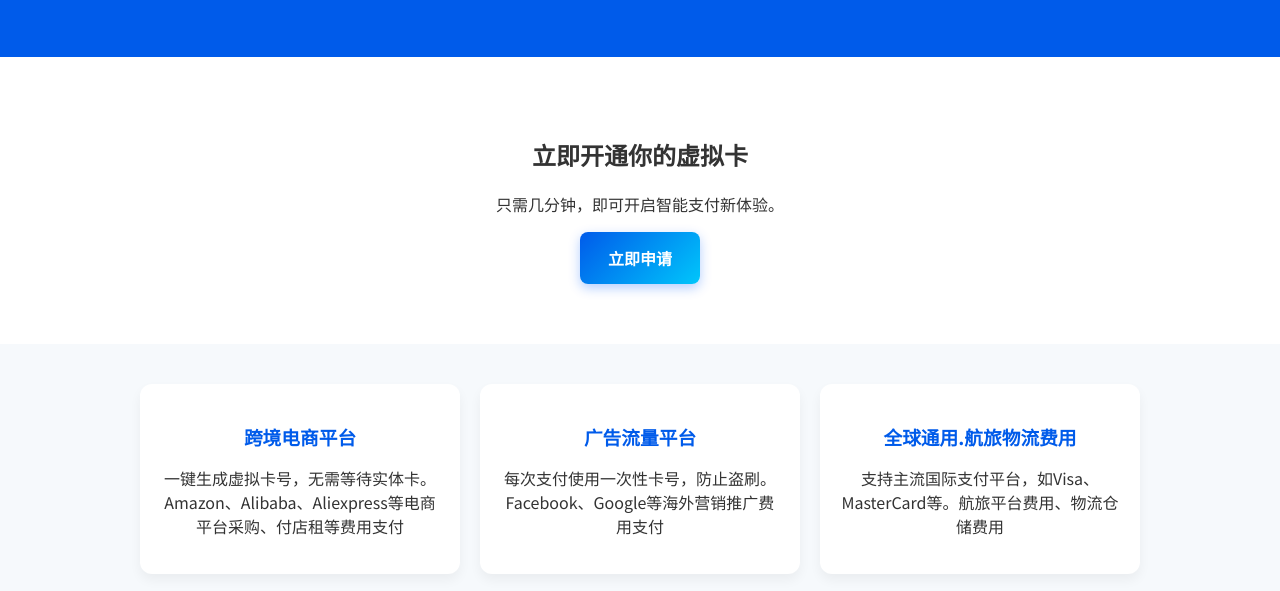
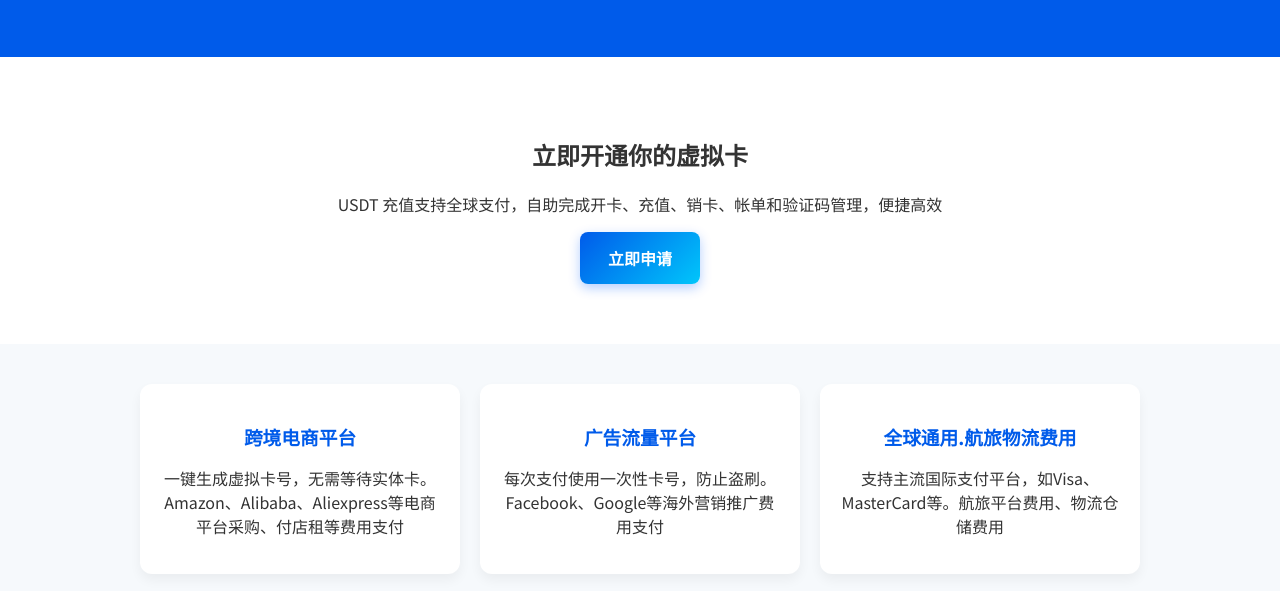
Before and after one commit to XXCOINEPAY/xxcoinepay.github.io, a plain HTML site: page index.html in a window 1280 px wide. Shown: the part 159-750 px from the top of the page. Drawn offline with Linux system fonts and the light colour scheme.

Commit message:
Update index.html

```diff
--- a/index.html
+++ b/index.html
@@ -94,7 +94,7 @@
 
 <section class="cta">
     <h2>立即开通你的虚拟卡</h2>
-    <p>只需几分钟，即可开启智能支付新体验。</p>
+    <p>USDT 充值支持全球支付，自助完成开卡、充值、销卡、帐单和验证码管理，便捷高效</p>
     <a  type = "button" onclick = "gtag_report_conversion()"   class="btn-link" target="_blank"  href="https://coinepay.net"   >立即申请</a>
   </section>
 
```
